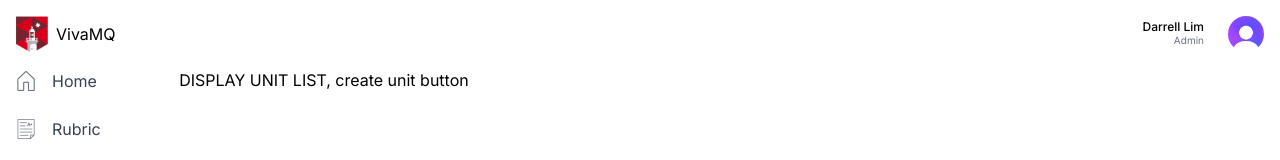
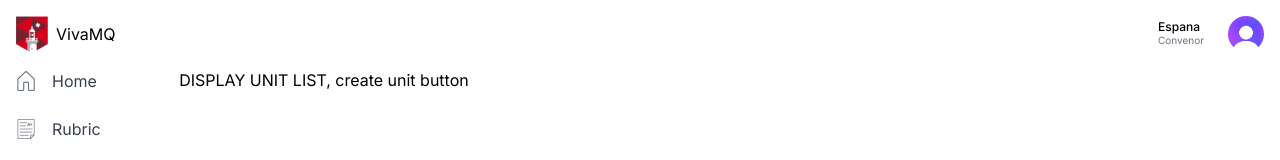
Before and after one commit to LynixGH/COMP4050_Churros, a Next.js app: page /admin in a window 1280 px wide. Shown: the top 160 px of the page. Built offline with nearby package versions, Linux system fonts and the light colour scheme.

Commit message:
Changed Username

```diff
--- a/src/app/components/NavBar.tsx
+++ b/src/app/components/NavBar.tsx
@@ -7,8 +7,8 @@ const Navbar = () => {
       {/* ICONS AND USER */}
       <div className='flex items-center gap-6 justify-end w-full'>
         <div className='flex flex-col'>
-          <span className="text-xs leading-3 font-medium">Darrell Lim</span>
-          <span className="text-[10px] text-gray-500 text-right">Admin</span>
+          <span className="text-xs leading-3 font-medium">Espana</span>
+          <span className="text-[10px] text-gray-500 text-right">Convenor</span>
         </div>
         <Image src="/avatar.png" alt="" width={36} height={36} className="rounded-full"/>
       </div>
```
